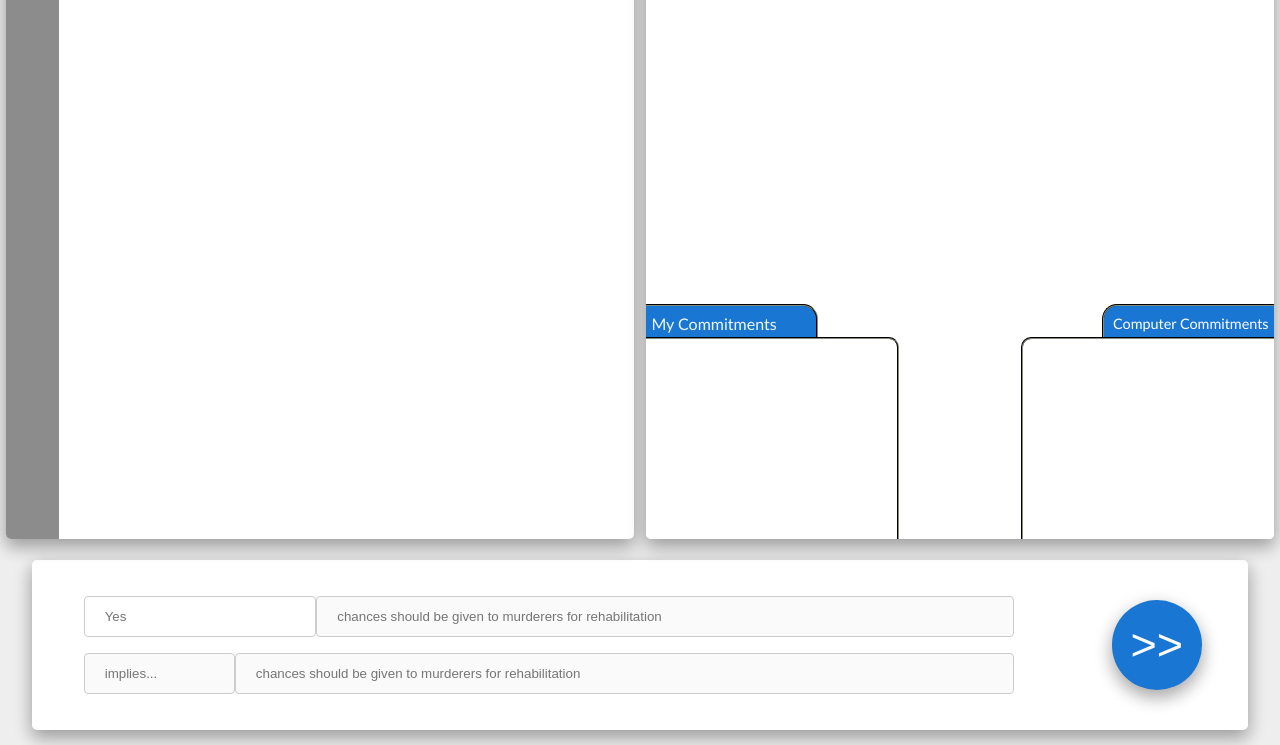
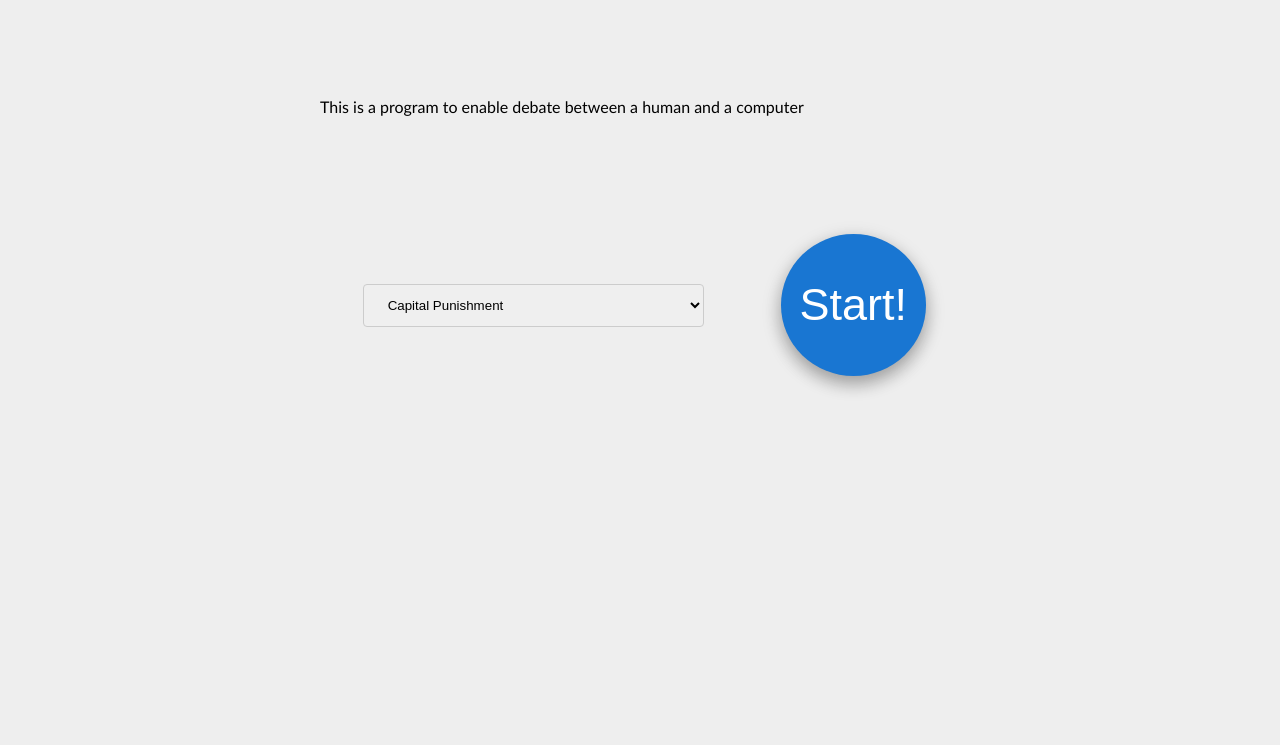
Before and after one commit to dji501/HumanComputerDebate, a React app: page / in a window 1280 px wide. Shown: the part 55-800 px from the top of the page. Built offline with nearby package versions, Linux system fonts and the light colour scheme.

Commit message:
Add basic start page that when button is clicked switches to debate #26

```diff
--- a/src/index.js
+++ b/src/index.js
@@ -2,4 +2,5 @@ import "./styles/humcomdeb.css";
 import React, { Component } from "react";
 import ReactDOM from "react-dom";
 import { DebatingSystemInterface } from "./scripts/debatingSystemInterface.js";
-ReactDOM.render(<DebatingSystemInterface />, document.getElementById("root"));
+import { StartPage } from "./scripts/startpage.js";
+ReactDOM.render(<StartPage />, document.getElementById("root"));
--- a/src/scripts/debatingSystemInterface.js
+++ b/src/scripts/debatingSystemInterface.js
@@ -206,7 +206,7 @@ export class DebatingSystemInterface extends React.Component{
 
     render() {
         return (
-            <div id="debate-system">
+            <div id="debate-system" className={this.props.active ? "debatesystem" : "hidden"}>
                 <div className="debatehistory">
                     <div className="debatehistorydialogue">
                         <div className="debatehistorydialogue__boundary">
--- /dev/null
+++ b/src/scripts/startpage.js
@@ -0,0 +1,69 @@
+import React from "react";
+import { DebatingSystemInterface } from "./debatingSystemInterface.js";
+
+export class StartPage extends React.Component {
+
+    constructor(props) {
+        super(props);
+
+        this.state = {
+            active: true,
+            debateActive: false,
+            selectedDebate: "Capital Punishment",
+        };
+
+        this.startDebate = this.startDebate.bind(this);
+    }
+
+    startDebate() {
+        this.setState({ active: false,
+                        debateActive: true,
+                      });
+
+    }
+
+    render() {
+        return (
+            <div id="webapplication">
+                <div id="start-page" className={this.state.active ? "startpage" : "hidden"}>
+                    <div className="startpage__titlearea">
+                        <div className="startpage__titleareatitle"><h1>Human Computer Debate</h1></div>
+                        <div className="startpage__titleareadescription"><p>This is a program to enable debate between a human and a computer</p></div>
+                    </div>
+                    <div className="startpage__startarea">
+                        <div className="startpage__startareadropdown">
+                            <TopicDropdown />
+                        </div>
+                        <div className="startpage__startareabutton">
+                            <GoButton onClick={() => {this.startDebate();}} />
+                        </div>
+                    </div>
+                    <div className="startpage__menuarea">
+
+                    </div>
+                </div>
+            <DebatingSystemInterface active={this.state.debateActive} key={this.state.debateActive} startPage={this}/>
+            </div>
+        );
+    }
+}
+
+function TopicDropdown(props) {
+    return (
+        <div className="startpage__topicdropdown">
+            <select id="topic-dropdown">
+                <option value="Capital Punishment">Capital Punishment</option>
+            </select>
+        </div>
+    );
+}
+
+function GoButton(props) {
+    return (
+        <div className="startpage__gobuttoncontainer">
+            <button id="go-button" type="button" className="startpage__gobutton" onClick={props.onClick}>
+            Start!
+            </button>
+        </div>
+    );
+}
--- a/src/styles/humcomdeb.css
+++ b/src/styles/humcomdeb.css
@@ -353,3 +353,92 @@ input[type=text], select {
 {
   background: rgba(0, 0, 0, 0.5);
 }
+
+.startpage {
+    height: 100vh;
+    width: 100vw;
+    background-color: #eeeeee;
+    min-width: 890px;
+}
+
+    .startpage__titlearea {
+        margin: auto auto;
+        height: 30%;
+        width: 100%;
+        display: flex;
+        flex-direction: column;
+    }
+
+        .startpage__titleareatitle {
+            margin: inherit;
+            width: 50%;
+            flex: 2 50%;
+        }
+
+        .startpage__titleareadescription {
+            margin: inherit;
+            width: 50%;
+            flex: 1 30%;
+        }
+
+    .startpage__startarea {
+        margin: auto auto;
+        height: 30%;
+        width: 50%;
+        display: flex;
+        flex-direction: row;
+    }
+
+        .startpage__startareadropdown {
+            margin: inherit;
+            flex: 2 30%;
+        }
+
+            .startpage__topicdropdown {
+                margin: inherit;
+                width: 80%;
+            }
+
+        .startpage__startareabutton {
+            margin: auto auto;
+            width: inherit;
+            display: flex;
+            flex-direction: column;
+            flex: 1 15%;
+        }
+
+            .startpage__gobuttoncontainer {
+                margin: inherit;
+            }
+
+                .startpage__gobutton {
+                    margin: inherit;
+                    background-color: #1976d2;
+                    border: none;
+                    border-radius: 50%;
+                    box-shadow: 0 8px 16px 0 rgba(0,0,0,0.2), 0 6px 20px 0 rgba(0,0,0,0.19);
+
+                    color: white;
+                    font-size: 45px;
+                    padding: 45px 19px;
+
+                    cursor: pointer;
+                }
+
+                .startpage__gobutton:focus {
+                    outline:0;
+                }
+
+                .startpage__gobutton:hover {
+                    background-color: #63a4ff;
+                }
+
+                .startpage__gobutton:active {
+                    background-color: #004ba0;
+                    box-shadow: 0 8px 16px 0 rgba(0,0,0,0.3), 0 6px 20px 0 rgba(0,0,0,0.29);
+                    transform: translateY(2px);
+                }
+
+.hidden {
+    display: none;
+}
```
